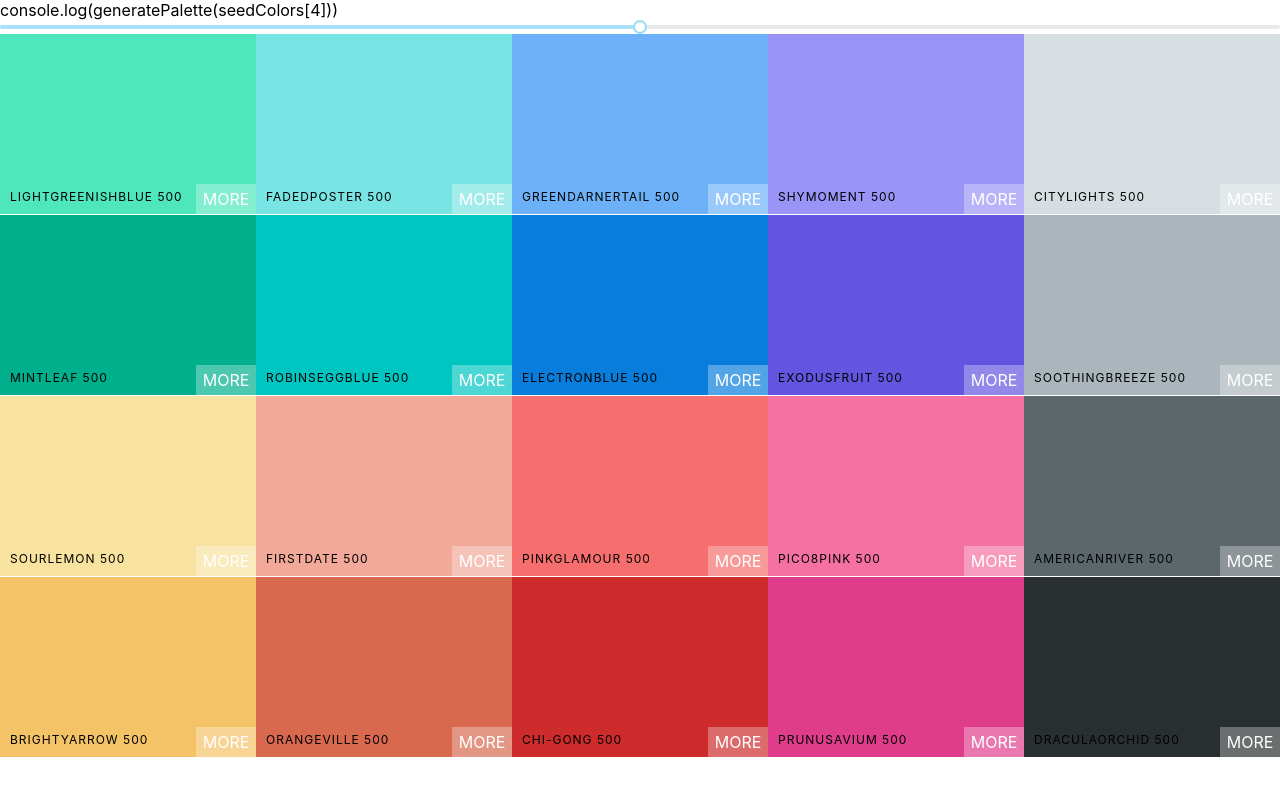
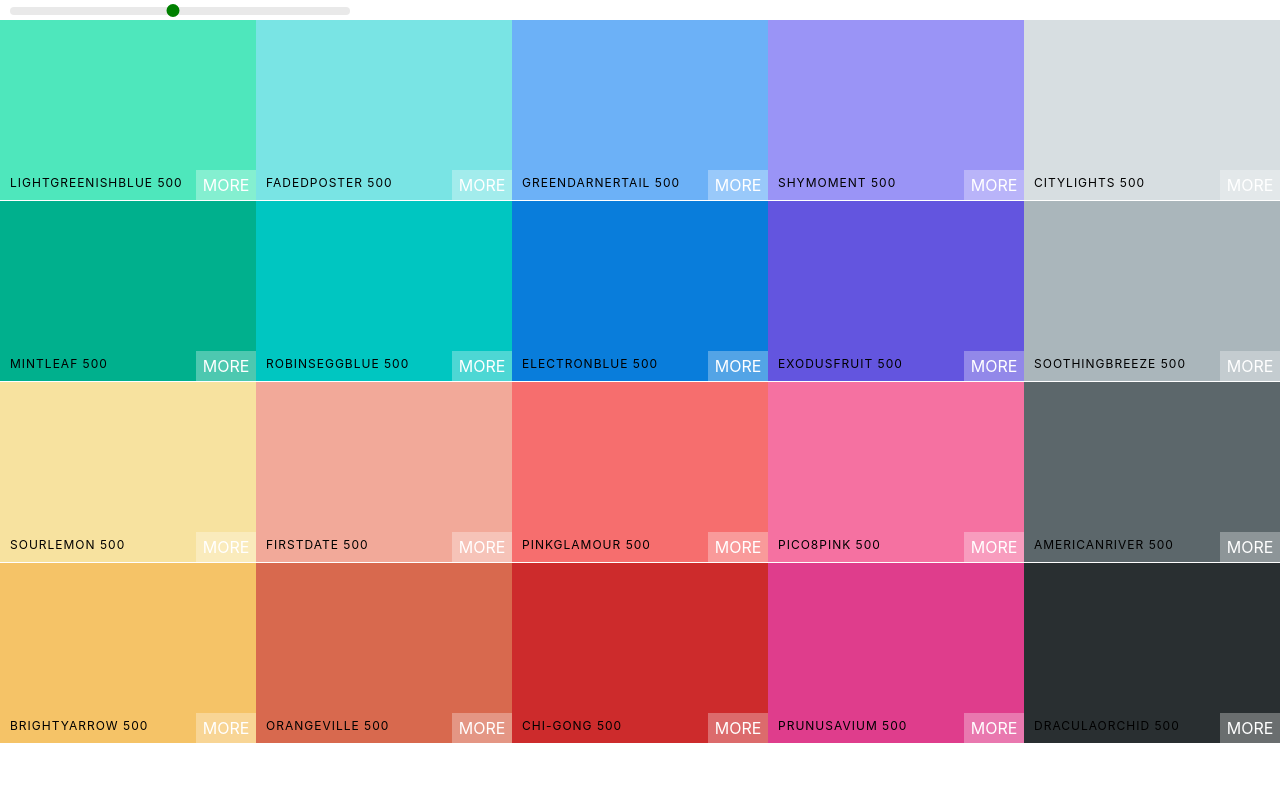
Before and after one commit to Theseus33/Color-Box, a React (Create React App) app: page / in a window 1280 px wide. Shown: the top 796 px of the page. Built offline with nearby package versions, Linux system fonts and the light colour scheme.

Commit message:
add style to color slider

```diff
--- a/src/App.js
+++ b/src/App.js
@@ -7,7 +7,6 @@ import { generatePalette } from "./colorHelpers.js";
 function App() {
   return (
     <div className="App">
-      console.log(generatePalette(seedColors[4]))
       <Palette palette={generatePalette(seedColors[3])} />
     </div>
   );
--- a/src/Palette.css
+++ b/src/Palette.css
@@ -5,3 +5,31 @@
 .Palette-colors {
     height: 90%;
 }
+
+.slider {
+    width: 340px;
+    margin: 0 10px;
+    display: inline-block;
+}
+
+.rc-slider-track {
+background: transparent;
+}
+
+.rc-slider-rail {
+    height: 8px;
+}
+
+.rc-slider-handle,
+.rc-slider-handle:active,
+.rc-slider-handle:focus,
+.rc-slider-handle:hover {
+    background-color: green;
+    outline: none;
+    border: 2px solid green;
+    box-shadow: none;
+    width: 13px;
+    height: 13px;
+    margin-left: -7px;
+    margin-top: -3px;
+}
--- a/src/Palette.js
+++ b/src/Palette.js
@@ -1,8 +1,8 @@
 import React, { Component } from "react";
 import ColorBox from "./ColorBox";
-import "./Palette.css";
 import Slider from "rc-slider";
 import "rc-slider/assets/index.css";
+import "./Palette.css";
 import { generatePalette } from "./colorHelpers";
 
 class Palette extends Component {
@@ -22,15 +22,15 @@ class Palette extends Component {
             ));
         return (
             <div className="Palette">
+                <div className="slider">
               <Slider defaultValue={level}
               min={100}
               max={900}
               step={100}
               onAfterChange={this.changeLevel}/>
-                <div className="Palette-colors">{colorBoxes}</div>
-
+                </div>
                     {/*color boxes component*/}
-
+                    <div className="Palette-colors">{colorBoxes}</div>
                 {/* footer */}
             </div>
         );
```
